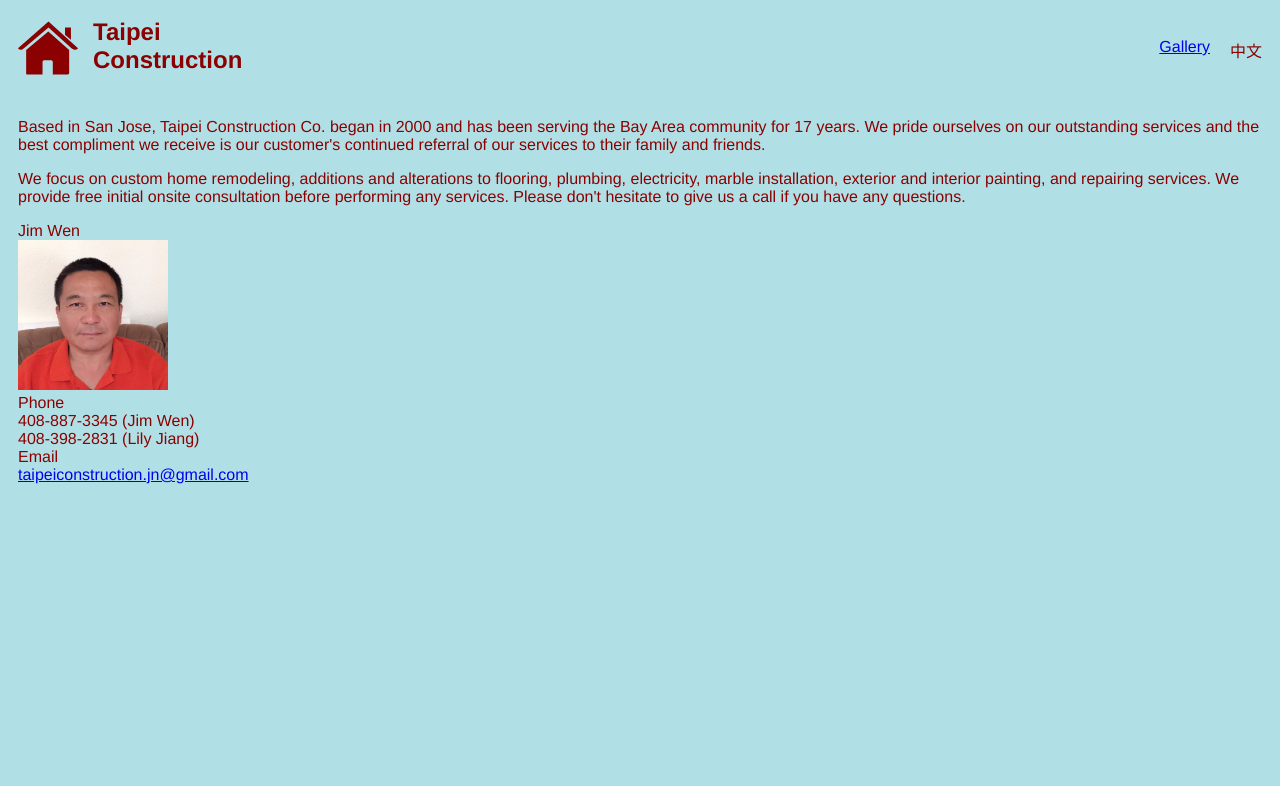
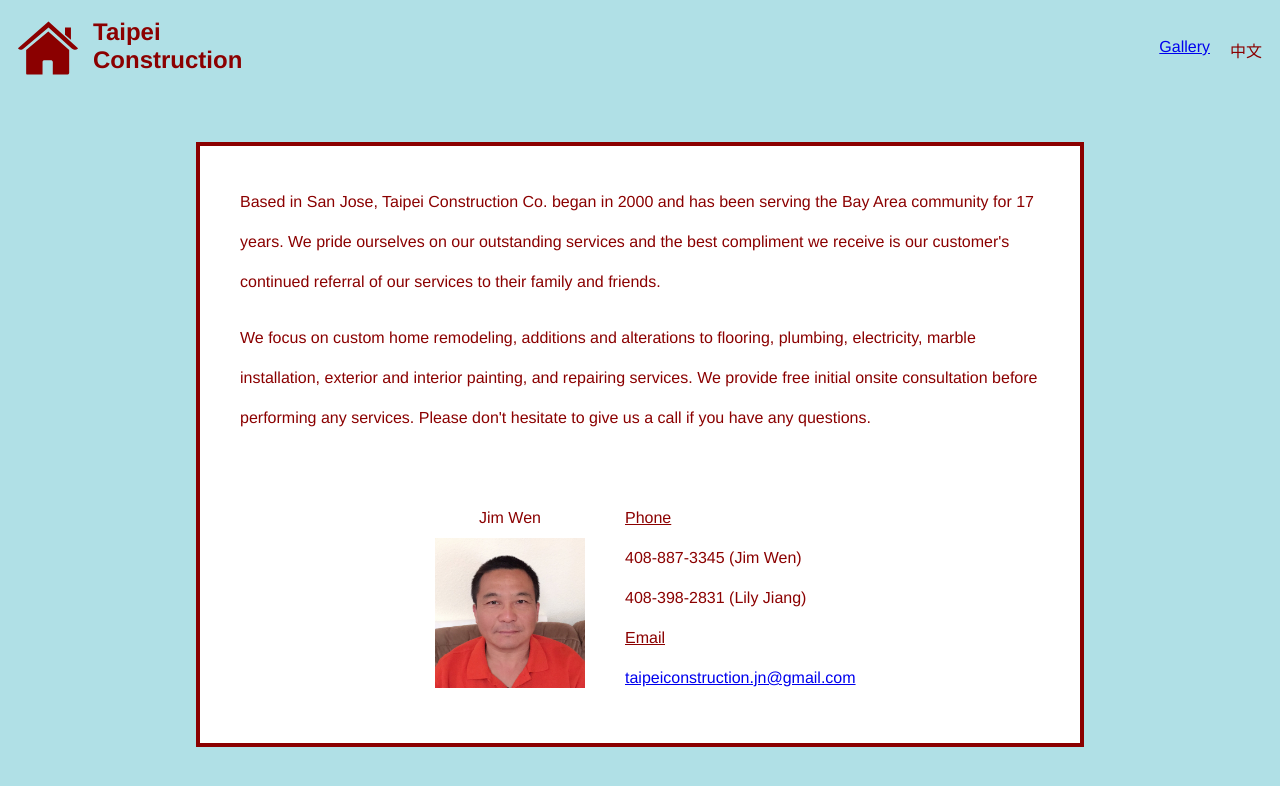
Before and after one commit to fay-jai/taipei-construction, a Vue app: page /#/ in a window 1280 px wide. Shown: the top 786 px of the page. Built offline with nearby package versions, Linux system fonts and the light colour scheme.

Commit message:
Add styles for contact info

```diff
--- a/src/components/Home.vue
+++ b/src/components/Home.vue
@@ -32,14 +32,14 @@
         </div>
         <div class="info">
           <div class="phone">
-            <div v-if="lang === 'en'">Phone</div>
-            <div v-else>电话</div>
+            <div class="text" v-if="lang === 'en'">Phone</div>
+            <div class="text" v-else>电话</div>
             <div>408-887-3345 (Jim Wen)</div>
             <div>408-398-2831 (Lily Jiang)</div>
           </div>
           <div class="email">
-            <div v-if="lang === 'en'">Email</div>
-            <div v-else>邮箱</div>
+            <div class="text" v-if="lang === 'en'">Email</div>
+            <div class="text" v-else>邮箱</div>
             <a href="mailto:taipeiconstruction.jn@gmail.com">taipeiconstruction.jn@gmail.com</a>
           </div>
         </div>
@@ -62,12 +62,55 @@
 </script>
 
 <style>
+.container {
+  background-color: white;
+  border: 4px solid darkred;
+  line-height: 2.5;
+  margin: 40px auto;
+  max-width: 800px;
+  padding: 20px 40px;
+}
+
+.contact {
+  display: flex;
+  margin: 0 auto;
+  width: 450px;
+}
+
 .home {
   padding: 10px;
+}
+
+.info {
+  padding: 20px;
+  width: calc(100% - 150px);
+}
+
+.intro {
+  margin-bottom: 40px;
+}
+
+.name {
+  text-align: center;
 }
 
 .photo img {
   width: 150px;
   height: 150px;
 }
+
+.profile {
+  padding: 20px;
+  width: 150px;
+}
+
+.text {
+  text-decoration: underline;
+}
+
+@media screen and (max-width: 550px) {
+  .contact {
+    flex-direction: column;
+  }
+}
 </style>
```
